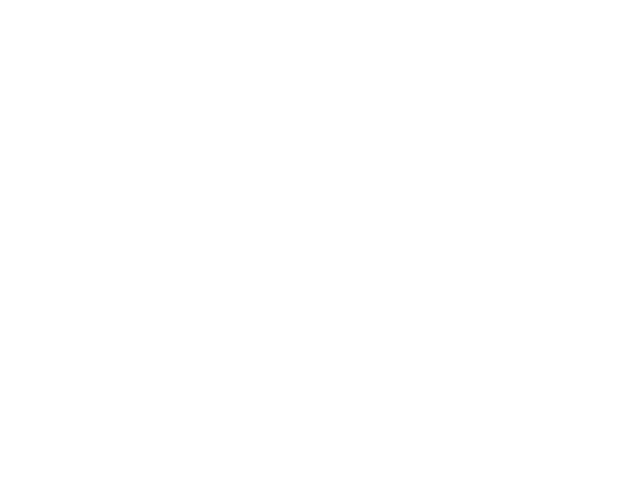
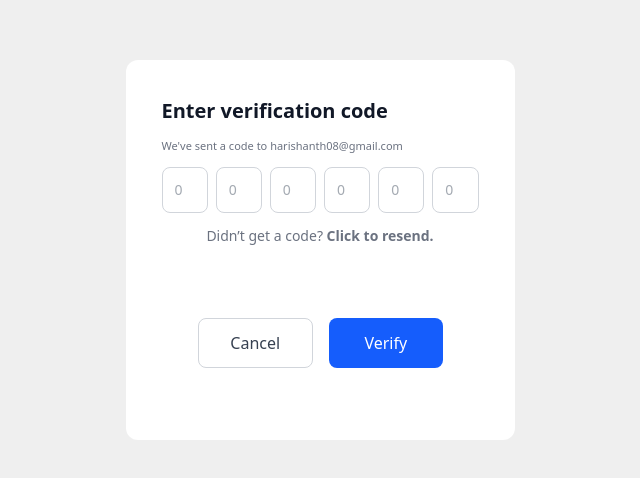
Before and after one commit to Esoft-Management-System/Frontend, a React app: page /OTPform in a window 1280 px wide. Before the commit this address had no page. Shown: the part 150-628 px from the top of the page, without its empty margins (320-960 px from the left). Built offline with nearby package versions, Linux system fonts and the light colour scheme; the HTML template or start-up script is replaced by a standard one.

Commit message:
feat(UI) : I have done verification form

```diff
--- a/src/App.tsx
+++ b/src/App.tsx
@@ -3,6 +3,7 @@ import Login from "./pages/login/login"
 import ResetPassword from "./pages/login/ResetPassword";
 import StaffLogin from "./pages/login/staffLogin";
 import StudentRegister from "./pages/register/StudentRegister";
+import OTPform from "./pages/ForgotPassword/OTPform";
 
 const App = () => {
   return (
@@ -12,6 +13,7 @@ const App = () => {
         <Route path="/resetpassword" element={<ResetPassword/>}/>
         <Route path="/staff" element={<StaffLogin/>}/>
         <Route path="/studentregister" element={<StudentRegister/>}/>
+        <Route path="/OTPform" element={<OTPform/>}/>
       </Routes>
     </div>
   );
--- /dev/null
+++ b/src/pages/ForgotPassword/OTPform.tsx
@@ -0,0 +1,43 @@
+import Textinput from "../../components/common/Textinput";
+
+const OTPform = () => {
+
+return (
+<div className="h-screen w-screen flex items-center justify-center bg-[#EFEFEF]">
+    <div className="flex min-w-[337px]  flex-col md:w-[409px] p-2.5 gap-2.5">
+        <div className="w-full flex flex-col bg-white rounded-xl p-3.5 md:p-9 gap-3">
+
+        <p className="text-[20px] text-[#111827] font-semibold justify-center">
+            Enter verification code
+        </p>
+        <p className="text-[11px] font-normal text-[#6B7280]">
+            We've sent a code to <span>harishanth08@gmail.com</span>
+        </p>
+        <div className = "w-full flex flex-row items-center justify-between gap-2">
+            <Textinput placeholder="0" type="text"/>
+            <Textinput placeholder="0" type="text"/>
+            <Textinput placeholder="0" type="text"/>
+
+            <Textinput placeholder="0" type="text"/>
+            <Textinput placeholder="0" type="text"/>
+            <Textinput placeholder="0" type="text"/>
+
+        </div>
+        <p className="text-[14px] font-normal text-[#6B7280] text-center">
+        Didn’t get a code? <span className="font-semibold">Click to resend.</span></p>
+        <div className="bg-white rounded-xl p-6 md:p-9">
+        <div className="flex gap-4 mt-6">
+        <button className="flex-1 py-3 rounded-lg border border-[#D1D5DB] text-[#374151] font-medium">Cancel</button>
+        <button className="flex-1 py-3 rounded-lg bg-blue-600 text-white font-medium hover:brightness-95">Verify</button>
+        </div>
+        </div>
+
+
+        </div>
+
+    </div>
+    </div>
+);
+};
+
+export default OTPform;
```
Also changed, not shown: src/pages/login/login.tsx (line endings or trailing spaces).
